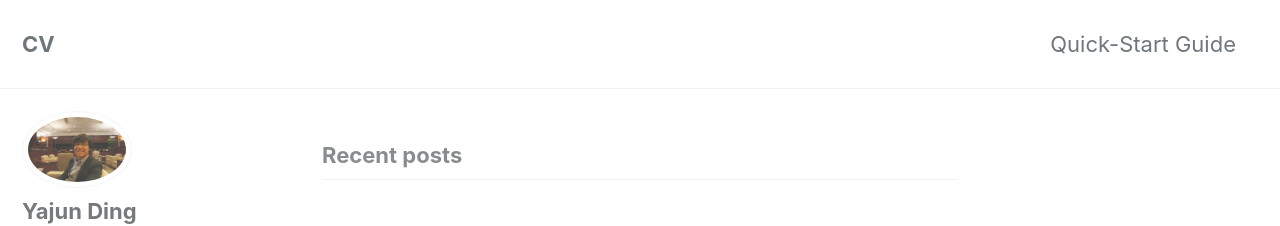
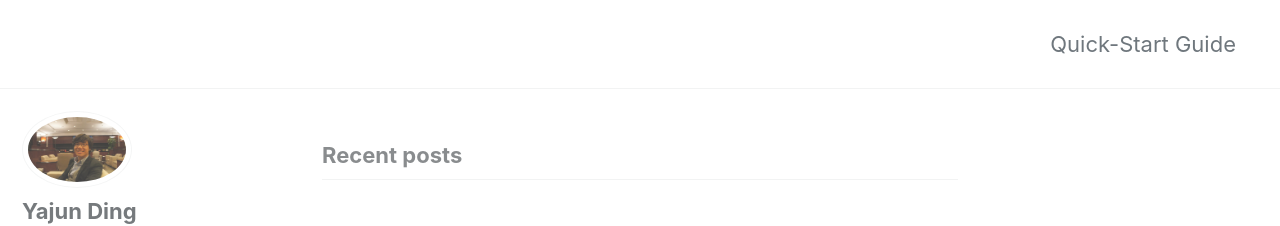
Before and after one commit to tatadyj/tatadyj.github.io, a Jekyll site: the page built from index.html, in a window 1280 px wide and 900 px high. Shown: the top 226 px of the window. Built offline with Jekyll 4.4.1, drawn with Linux system fonts in a browser that asks for light colours; cached includes are drawn as plain includes; nearby versions of some CDN libraries; the list of posts is cut into pages by our own code.

Commit message:
new github again

```diff
--- a/_config.yml
+++ b/_config.yml
@@ -16,7 +16,7 @@ minimal_mistakes_skin    : "default" # "air", "aqua", "contrast", "dark", "dirt"
 
 # Site Settings
 locale                   : "en-US"
-title                    : "CV"
+title                    : ""
 title_separator          : "-"
 name                     : "Yajun Ding"
 description              : "Personal Homepage | Yajun Ding"
@@ -111,6 +111,7 @@ author:
   bio              : "Data Scientist, Ph.D."
   location         : "Houston, TX"
   email            : "tatadingyajun@gmail.com"
+  researchgate     : "yajun-d-b0647914"
   links:
     - label: "GitHub"
       icon: "fab fa-fw fa-github"
```
